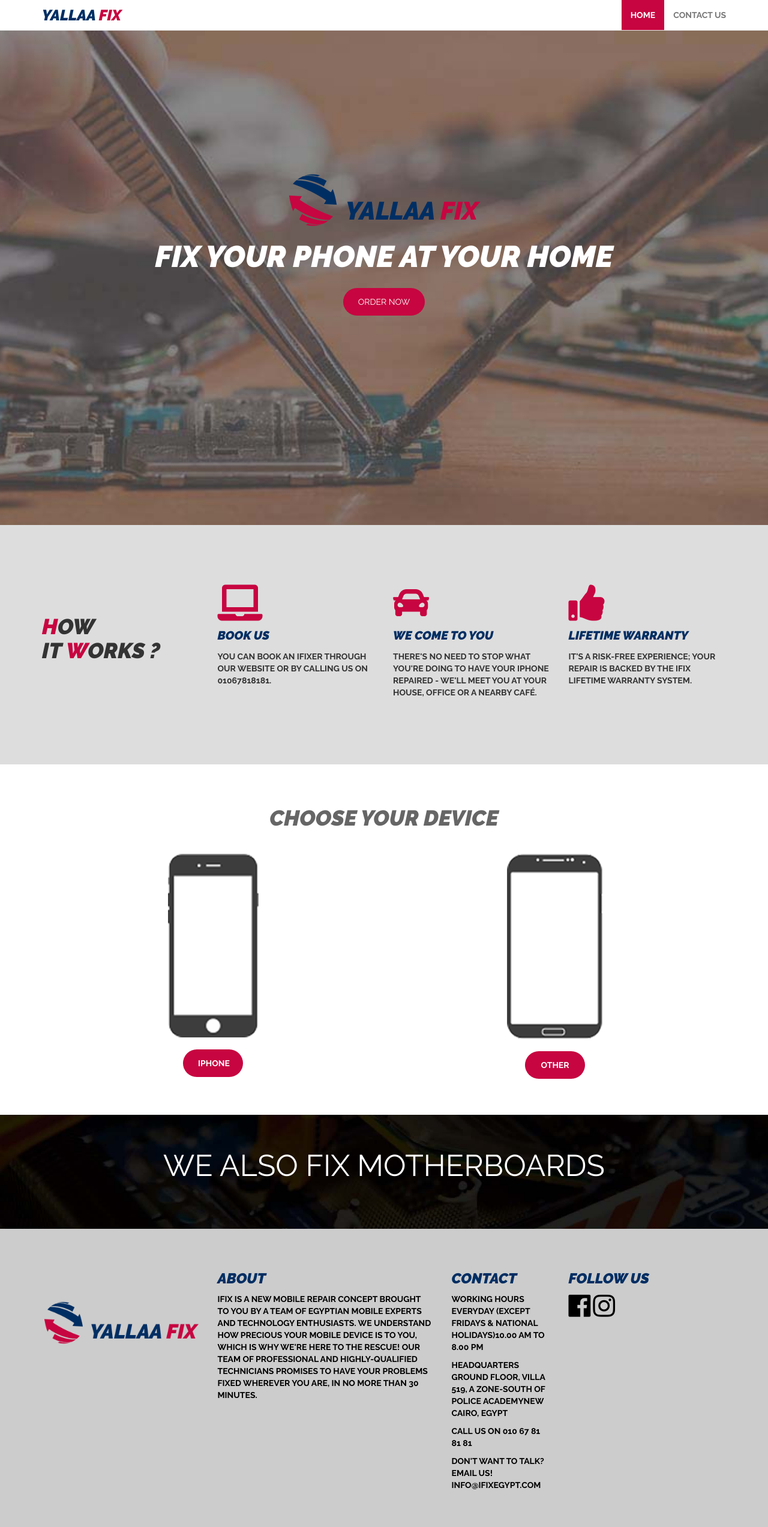
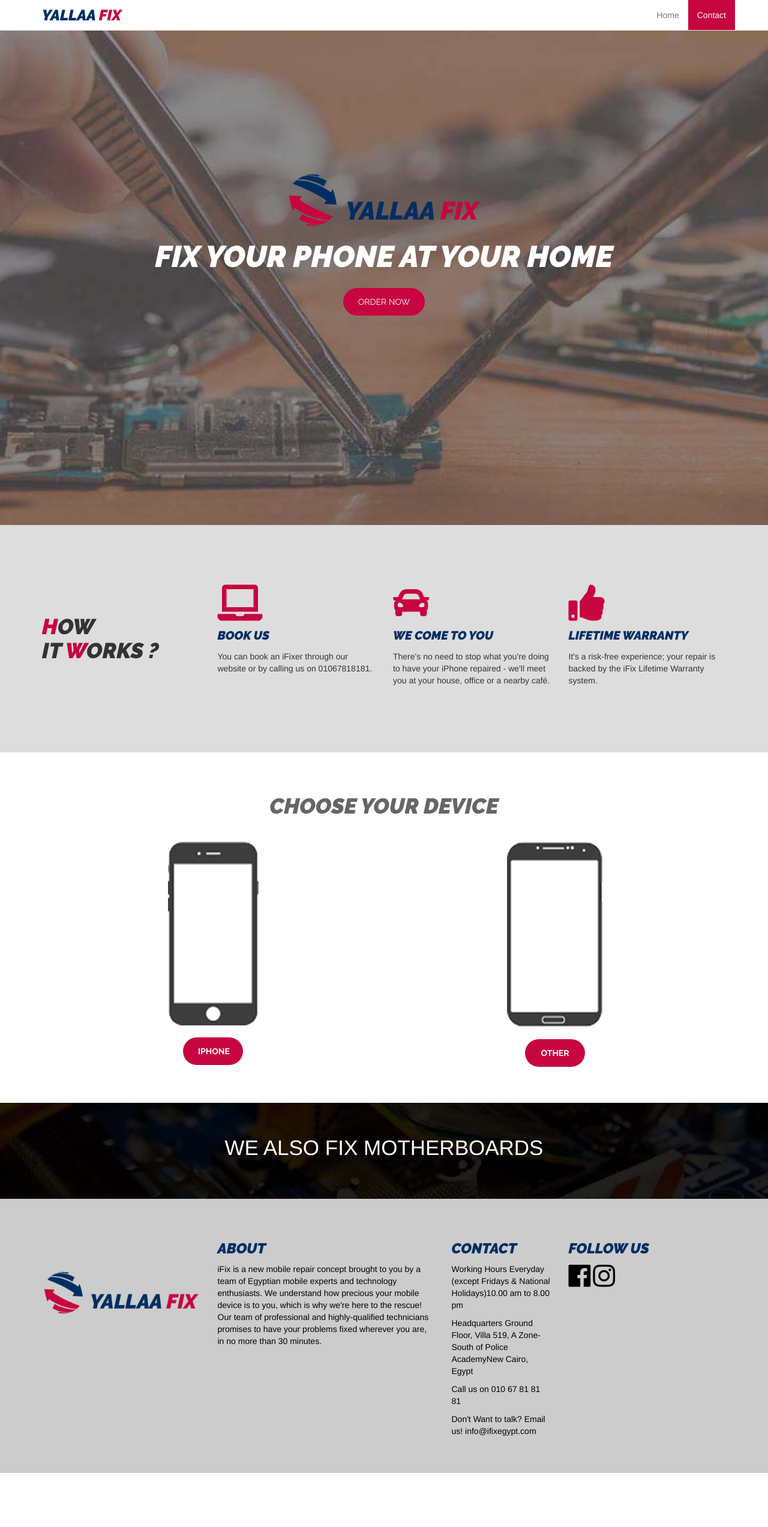
Before and after one commit to MahmoudReyad/Yallaa_Fix, a PHP site: page / in a window 1280 px wide. Shown: the whole page at 60% size. After the commit the page ends 2455 px from the top, so only its background shows below. Run offline with PHP 8.4, Linux system fonts and the light colour scheme; some libraries are stand-ins or nearby versions; some web fonts are replaced.

Commit message:
Auto stash before revert of "css.php edit"
last commit i hope

```diff
--- a/css/style.css
+++ b/css/style.css
@@ -20,7 +20,7 @@ body {
 
   font-size: 50px;
 }
-.main-header .container button {
+.main-header .container button:not(navbar-toggle) {
   padding: 10px 15px;
   margin-top: 15px;
 }
@@ -115,7 +115,8 @@ body {
   color: #fff;
 }
 .mother_board p {
-  font-size:50px;
+  font-size:35px;
+  word-wrap: break-word;
   text-transform: uppercase;
 }
 /*Start issues  */
@@ -210,7 +211,7 @@ h1,h2,h3,h4,h5,h6 ,strong {
   font-style: italic;
   text-transform: uppercase;
 }
-p , span  , button , ul li{
+p , span:not  , button , ul li{
   font-family: 'Raleway','sans serif';
   text-transform: uppercase;
   font-weight: bold;
@@ -219,7 +220,7 @@ p , span  , button , ul li{
 button {
   padding: 13px 25px !important;
 }
-button , .iphone , .other , input[type = "submit"] {
+button:not(navbar-toggle) , .iphone , .other , input[type = "submit"] {
   text-transform: uppercase;
   border-radius:300px !important;
   background-color: #c70540 !important;
@@ -227,14 +228,15 @@ button , .iphone , .other , input[type = "submit"] {
   font-family: 'Raleway','sans serif';
   font-weight: bold;
 }
-button:hover , button:focus {
+button:not(navbar-toggle):hover , button:not(navbar-toggle):focus  {
  opacity: .8;
 }
  img {
   margin: 0 auto;
 }
 footer img {
-  margin-top: 70px;
+  margin: 70px 0 0;
+
 }
 i:hover {
   color: #c70540;
--- a/index.php
+++ b/index.php
@@ -126,14 +126,13 @@
             <span class="icon-bar"></span>
             <span class="icon-bar"></span>
           </button>
-          <a class="navbar-brand pull-left" href="#"><p>Yallaa <span>Fix</span></p></a>
-          <!-- <p>Yallaa <span>Fix</span></p> -->
+          <a class="navbar-brand" href="#"><p>Yallaa <span>Fix</span></p></a>
         </div>
         <!-- Collect the nav links, forms, and other content for toggling -->
         <div class="collapse navbar-collapse" id="mynavbar">
           <ul class="nav navbar-nav navbar-right">
-            <li class="active"><a href="#">Home <span class="sr-only">(current)</span></a></li>
-            <li><a href="contact.php" data-value="footer" class="contact">Contact Us</a></li>
+            <li ><a href="index.php">Home <span class="sr-only">(current)</span></a></li>
+            <li class="active"><a href="#" data-value="footer" class="contact">Contact</a></li>
           </ul>
         </div><!-- /.navbar-collapse -->
       </div><!-- /.container -->
@@ -332,7 +331,7 @@
       <div class="container">
         <div class="row">
           <div class="col-xs-12">
-            <p class="lead">We also fix MotherBoards</p>
+            <p>We also fix MotherBoards</p>
           </div>
         </div>
       </div>
```
